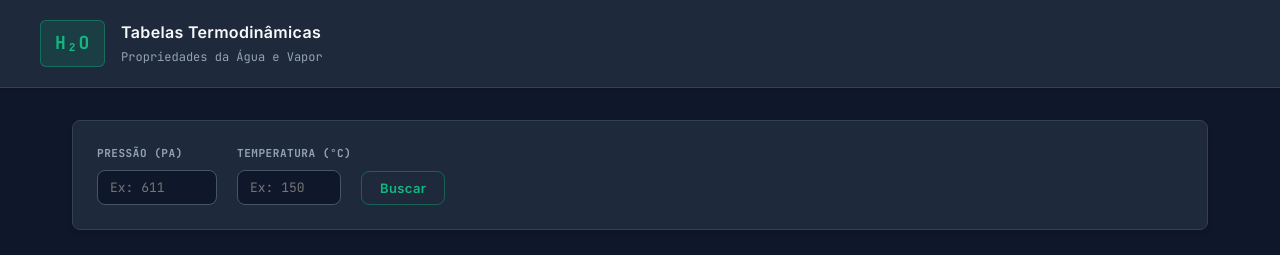
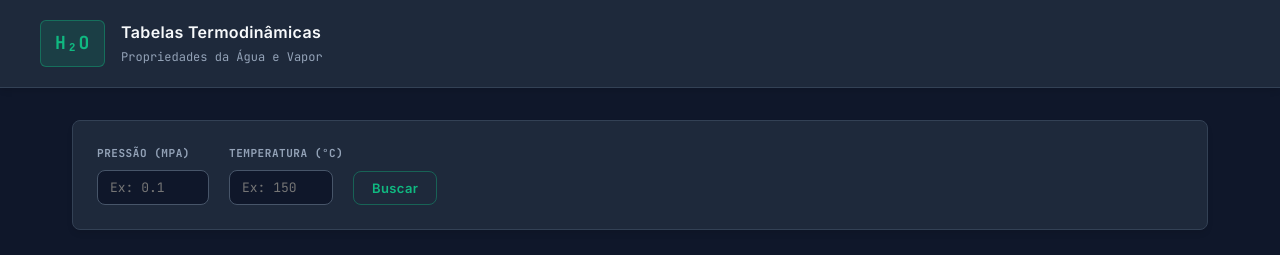
Before and after one commit to samuel-rbt/termodinamica-agua, a React (Vite) app: page / in a window 1280 px wide. Shown: the top 255 px of the page. Built offline with nearby package versions, Linux system fonts and the light colour scheme.

Commit message:
feat: implementa interpolação de Lagrange, escala Pascal e expande banco de dados
Ajustes realizados: 1. Inclusão de memorial de cálculo detalhado. 2. Padronização de unidades para Pascal (Pa). 3. Adição de tabelas de vapor superaquecido para baixas pressões (0.00611 bar).

```diff
--- a/src/App.jsx
+++ b/src/App.jsx
@@ -4,8 +4,8 @@ import { satT, satTHeaders, satTKeys, satTUnits, satP, satPHeaders, satPKeys, sa
 import styles from './App.module.css'
 
 function fmt(v) {
-  if (typeof v !== 'number') return v;
-  if (Math.abs(v) < 0.0001) return v.toExponential(4);
+  if (typeof v !== 'number' || isNaN(v)) return v;
+  if (Math.abs(v) < 0.0001 && v !== 0) return v.toExponential(4);
   if (Math.abs(v) < 10) return parseFloat(v.toPrecision(5)).toString();
   return parseFloat(v.toPrecision(6)).toString();
 }
@@ -18,9 +18,8 @@ function interpQuad(x0, y0, x1, y1, x2, y2, x) {
   return y0 * L0 + y1 * L1 + y2 * L2;
 }
 
-// GERADOR DO MEMORIAL MATEMÁTICO (Lagrange)
 function generateCalcSteps(x0, y0, x1, y1, x2, y2, x, yName="y") {
-  if (x0 === x1 || x1 === x2 || x0 === x2) return ["Erro: Pontos inválidos (Divisão por zero)."];
+  if (x0 === x1 || x1 === x2 || x0 === x2) return ["Erro: Pontos inválidos."];
   const L0 = ((x - x1) * (x - x2)) / ((x0 - x1) * (x0 - x2));
   const L1 = ((x - x0) * (x - x2)) / ((x1 - x0) * (x1 - x2));
   const L2 = ((x - x0) * (x - x1)) / ((x2 - x0) * (x2 - x1));
@@ -29,7 +28,7 @@ function generateCalcSteps(x0, y0, x1, y1, x2, y2, x, yName="y") {
   return [
     `[INTERPOLAÇÃO DE LAGRANGE PARA ENCONTRAR ${yName}]`,
     `➤ Pontos da Tabela Base (x, y):\n   P₀ = (${fmt(x0)}, ${fmt(y0)})\n   P₁ = (${fmt(x1)}, ${fmt(y1)})\n   P₂ = (${fmt(x2)}, ${fmt(y2)})`,
-    `➤ Coeficientes de Ponderação (L):\n   L₀ = (${fmt(x)} - ${fmt(x1)})(${fmt(x)} - ${fmt(x2)}) / (${fmt(x0)} - ${fmt(x1)})(${fmt(x0)} - ${fmt(x2)}) = ${fmt(L0)}\n   L₁ = (${fmt(x)} - ${fmt(x0)})(${fmt(x)} - ${fmt(x2)}) / (${fmt(x1)} - ${fmt(x0)})(${fmt(x1)} - ${fmt(x2)}) = ${fmt(L1)}\n   L₂ = (${fmt(x)} - ${fmt(x0)})(${fmt(x)} - ${fmt(x1)}) / (${fmt(x2)} - ${fmt(x0)})(${fmt(x2)} - ${fmt(x1)}) = ${fmt(L2)}`,
+    `➤ Coeficientes (L):\n   L₀ = (${fmt(x)} - ${fmt(x1)})(${fmt(x)} - ${fmt(x2)}) / (${fmt(x0)} - ${fmt(x1)})(${fmt(x0)} - ${fmt(x2)}) = ${fmt(L0)}\n   L₁ = (${fmt(x)} - ${fmt(x0)})(${fmt(x)} - ${fmt(x2)}) / (${fmt(x1)} - ${fmt(x0)})(${fmt(x1)} - ${fmt(x2)}) = ${fmt(L1)}\n   L₂ = (${fmt(x)} - ${fmt(x0)})(${fmt(x)} - ${fmt(x1)}) / (${fmt(x2)} - ${fmt(x0)})(${fmt(x2)} - ${fmt(x1)}) = ${fmt(L2)}`,
     `➤ Resolução Final:\n   ${yName} = (y₀ × L₀) + (y₁ × L₁) + (y₂ × L₂)\n   ${yName} = (${fmt(y0)} × ${fmt(L0)}) + (${fmt(y1)} × ${fmt(L1)}) + (${fmt(y2)} × ${fmt(L2)})`,
     `➤ Resultado Calculado:\n   ${yName} = ${fmt(y)}`
   ];
@@ -65,149 +64,197 @@ export default function App() {
 
   const handleSearch = useCallback(() => {
     setResult(null); setAnalysis(null); setHighlightVal(null); setTableInfo(null);
-    const valP = parseFloat(inputP);
-    const valT = parseFloat(inputT);
+
+    // INPUTS
+    const valP = parseFloat(inputP); // Em MPa
+    const valT = parseFloat(inputT); // Em °C
     const hasP = !isNaN(valP);
     const hasT = !isNaN(valT);
 
-    if (!hasP && !hasT) { alert("Insira Pressão (em Pascal) e/ou Temperatura."); return; }
-
-    let estado = ""; let memorial = []; let rowData = [];
-    let keys = []; let units = []; let currentT = 0; let s_val = null;
+    if (!hasP && !hasT) { alert("Insira Pressão (MPa) e/ou Temperatura (°C)."); return; }
 
     if (hasT && !hasP) {
+      // 1. APENAS TEMPERATURA
       const pts = findThreePoints(satT, valT, 0);
-      if (pts[0] === -1) { setResult({ error: "Temperatura fora da tabela (Mínimo: 0.01 °C | Máximo: 374.14 °C)." }); return; }
+      if (pts[0] === -1) { setResult({ error: "Temperatura fora da tabela de saturação (0.01 a 374.14 °C)." }); return; }
 
       const steps = generateCalcSteps(satT[pts[0]][0], satT[pts[0]][1], satT[pts[1]][0], satT[pts[1]][1], satT[pts[2]][0], satT[pts[2]][1], valT, "Psat (bar)");
-      rowData = satTKeys.map((_, i) => interpQuad(satT[pts[0]][0], satT[pts[0]][i], satT[pts[1]][0], satT[pts[1]][i], satT[pts[2]][0], satT[pts[2]][i], valT));
+      const row = satT[pts[0]][0] === valT ? [...satT[pts[0]]] : satT[pts[1]][0] === valT ? [...satT[pts[1]]] :
+        [0,1,2,3,4,5,6,7].map(i => interpQuad(satT[pts[0]][0], satT[pts[0]][i], satT[pts[1]][0], satT[pts[1]][i], satT[pts[2]][0], satT[pts[2]][i], valT));
 
-      rowData[1] = rowData[1] * 100000;
-      let tUnits = [...satTUnits]; tUnits[1] = 'Pa';
+      const pBar = row[1];
+      const pMPa = pBar / 10;
 
-      const modRows = satT.map(r => { let nr = [...r]; nr[1] *= 100000; return nr; });
-      let modHeaders = [...satTHeaders]; modHeaders[1] = 'P (Pa)';
+      // Energia Interna u = h - Pv
+      const uf = row[4] - (pMPa * 1000 * row[2]);
+      const ug = row[5] - (pMPa * 1000 * row[3]);
 
-      keys = satTKeys; units = tUnits; currentT = valT; s_val = [rowData[6], rowData[7]];
-      setTableInfo({ headers: modHeaders, rows: modRows, keyIdx: 0 });
       setHighlightVal(valT);
-
+      setTableInfo({ type: 'sat-t' });
       setAnalysis({
         estado: "MISTURA SATURADA (Foco em Temperatura)", color: "var(--accent)",
-        memorial: [`[ENTRADA] Temperatura T = ${valT} °C`, ...steps, `\n[CONVERSÃO FINAL] Psat (Pascal) = Psat(bar) × 100000 = ${fmt(rowData[1])} Pa`],
-        T: valT, s_val: [row[6], row[7]], h_str: `hf: ${fmt(rowData[4])} | hg: ${fmt(rowData[5])}`, s_str: `sf: ${fmt(rowData[6])} | sg: ${fmt(rowData[7])}`
+        memorial: [`[ENTRADA] Temperatura T = ${valT} °C`, ...steps, `\n[ENERGIA INTERNA] Calculada via u = h - Pv`, `[CONVERSÃO] Psat = ${fmt(pBar)} bar / 10 = ${fmt(pMPa)} MPa`],
+        T: valT, s_val: [row[6], row[7]],
+        u_str: `uf: ${fmt(uf)} | ug: ${fmt(ug)}`, h_str: `hf: ${fmt(row[4])} | hg: ${fmt(row[5])}`, s_str: `sf: ${fmt(row[6])} | sg: ${fmt(row[7])}`
       });
-      setResult({ title: `Resultados para T = ${valT} °C`, interped: satT[pts[0]][0] !== valT, keys: satTKeys, units: tUnits, values: rowData, rawVal: valT });
+      setResult({
+        title: `Resultados para T = ${valT} °C`, interped: satT[pts[0]][0] !== valT, rawVal: valT,
+        keys: ['T', 'P', 'vf', 'vg', 'uf', 'ug', 'hf', 'hg', 'sf', 'sg'],
+        units: ['°C', 'MPa', 'm³/kg', 'm³/kg', 'kJ/kg', 'kJ/kg', 'kJ/kg', 'kJ/kg', 'kJ/kg·K', 'kJ/kg·K'],
+        values: [valT, pMPa, row[2], row[3], uf, ug, row[4], row[5], row[6], row[7]]
+      });
 
     } else if (hasP && !hasT) {
-      const valBar = valP / 100000;
+      // 2. APENAS PRESSÃO (MPa)
+      const valBar = valP * 10; // Converte MPa -> Bar pra buscar
       const pts = findThreePoints(satP, valBar, 0);
-      if (pts[0] === -1) { setResult({ error: "Pressão fora da tabela de saturação. (Mínimo: 611 Pa | Máximo: 22.090.000 Pa)." }); return; }
-      const [p0, p1, p2] = pts;
+      if (pts[0] === -1) { setResult({ error: "Pressão fora da tabela de saturação (Mín. 0.000611 MPa a Máx. 22.09 MPa)." }); return; }
 
-      const steps = generateCalcSteps(satP[p0][0], satP[p0][1], satP[p1][0], satP[p1][1], satP[p2][0], satP[p2][1], valBar, "Tsat (°C)");
-      rowData = satPKeys.map((_, i) => interpQuad(satP[p0][0], satP[p0][i], satP[p1][0], satP[p1][i], satP[p2][0], satP[p2][i], valBar));
+      const steps = generateCalcSteps(satP[pts[0]][0], satP[pts[0]][1], satP[pts[1]][0], satP[pts[1]][1], satP[pts[2]][0], satP[pts[2]][1], valBar, "Tsat (°C)");
+      const row = satP[pts[0]][0] === valBar ? [...satP[pts[0]]] : satP[pts[1]][0] === valBar ? [...satP[pts[1]]] :
+        [0,1,2,3,4,5,6,7].map(i => interpQuad(satP[pts[0]][0], satP[pts[0]][i], satP[pts[1]][0], satP[pts[1]][i], satP[pts[2]][0], satP[pts[2]][i], valBar));
 
-      rowData[0] = rowData[0] * 100000;
-      let pUnits = [...satPUnits]; pUnits[0] = 'Pa';
+      const uf = row[4] - (valP * 1000 * row[2]);
+      const ug = row[5] - (valP * 1000 * row[3]);
 
-      const modRows = satP.map(r => { let nr = [...r]; nr[0] *= 100000; return nr; });
-      let modHeaders = [...satPHeaders]; modHeaders[0] = 'P (Pa)';
-
-      keys = satPKeys; units = pUnits; currentT = rowData[1]; s_val = [rowData[6], rowData[7]];
-      setTableInfo({ headers: modHeaders, rows: modRows, keyIdx: 0 });
       setHighlightVal(valP);
-
+      setTableInfo({ type: 'sat-p' });
       setAnalysis({
         estado: "MISTURA SATURADA (Foco em Pressão)", color: "var(--accent)",
-        memorial: [`[ENTRADA EM PASCAL] Pressão P = ${valP} Pa`, `[CONVERSÃO PARA TABELA] P = ${valP} / 100000 = ${fmt(valBar)} bar`, ...steps],
-        T: rowData[1], s_val: [row[6], row[7]], h_str: `hf: ${fmt(rowData[4])} | hg: ${fmt(rowData[5])}`, s_str: `sf: ${fmt(rowData[6])} | sg: ${fmt(rowData[7])}`
+        memorial: [`[ENTRADA] Pressão P = ${valP} MPa`, `[CONVERSÃO TABELA] P = ${valP} × 10 = ${fmt(valBar)} bar`, ...steps, `\n[ENERGIA INTERNA] Calculada via u = h - Pv`],
+        T: row[1], s_val: [row[6], row[7]],
+        u_str: `uf: ${fmt(uf)} | ug: ${fmt(ug)}`, h_str: `hf: ${fmt(row[4])} | hg: ${fmt(row[5])}`, s_str: `sf: ${fmt(row[6])} | sg: ${fmt(row[7])}`
       });
-      setResult({ title: `Resultados para P = ${valP} Pa`, interped: satP[p0][0] !== valBar, keys: satPKeys, units: pUnits, values: rowData, rawVal: rowData[1] });
+      setResult({
+        title: `Resultados para P = ${valP} MPa`, interped: satP[pts[0]][0] !== valBar, rawVal: row[1],
+        keys: ['P', 'Tsat', 'vf', 'vg', 'uf', 'ug', 'hf', 'hg', 'sf', 'sg'],
+        units: ['MPa', '°C', 'm³/kg', 'm³/kg', 'kJ/kg', 'kJ/kg', 'kJ/kg', 'kJ/kg', 'kJ/kg·K', 'kJ/kg·K'],
+        values: [valP, row[1], row[2], row[3], uf, ug, row[4], row[5], row[6], row[7]]
+      });
 
     } else if (hasP && hasT) {
-      const valBar = valP / 100000;
+      // 3. PRESSÃO (MPa) E TEMPERATURA (°C)
+      const valBar = valP * 10;
       const ptsP = findThreePoints(satP, valBar, 0);
-      if (ptsP[0] === -1) { setResult({ error: "Pressão informada não possui dados termodinâmicos tabulados (Mínimo: 611 Pa | Máximo: 22.090.000 Pa)." }); return; }
+      if (ptsP[0] === -1) { setResult({ error: "Pressão fora dos limites termodinâmicos (0.000611 a 22.09 MPa)." }); return; }
 
       const Tsat = interpQuad(satP[ptsP[0]][0], satP[ptsP[0]][1], satP[ptsP[1]][0], satP[ptsP[1]][1], satP[ptsP[2]][0], satP[ptsP[2]][1], valBar);
-      const stepsTsat = generateCalcSteps(satP[ptsP[0]][0], satP[ptsP[0]][1], satP[ptsP[1]][0], satP[ptsP[1]][1], satP[ptsP[2]][0], satP[ptsP[2]][1], valBar, "Tsat");
-
-      memorial.push(`[ENTRADAS] P = ${valP} Pa (${fmt(valBar)} bar) | T = ${valT} °C`);
-      memorial.push(`Determinando a Fronteira de Fase (Tsat):`);
-      memorial.push(...stepsTsat);
+      let memorial = [`[ENTRADAS] P = ${valP} MPa (${fmt(valBar)} bar) | T = ${valT} °C`, `Determinando a Fronteira de Fase (Tsat):`];
+      memorial.push(...generateCalcSteps(satP[ptsP[0]][0], satP[ptsP[0]][1], satP[ptsP[1]][0], satP[ptsP[1]][1], satP[ptsP[2]][0], satP[ptsP[2]][1], valBar, "Tsat"));
 
       if (valT > Tsat + 0.1) {
-        estado = "VAPOR SUPERAQUECIDO";
-        memorial.push(`\n[ANÁLISE DE FASE] T_sistema > Tsat ➔ (${valT} °C > ${fmt(Tsat)} °C)`);
-
+        memorial.push(`\n[ANÁLISE DE FASE] T_sistema > Tsat ➔ (${valT} °C > ${fmt(Tsat)} °C) ➔ VAPOR SUPERAQUECIDO`);
         const { key, table } = findClosestTable(supData, valBar);
         memorial.push(`Buscando em tabela de Vapor (P_ref = ${key} bar).`);
         const ptsT = findThreePoints(table.rows, valT, 0);
 
         if (ptsT[0] === -1) {
-          setResult({ error: `[LIMITE DO BANCO DE DADOS] O estado foi identificado como VAPOR SUPERAQUECIDO. Porém, a tabela disponível mais próxima (P = ${key} bar) abrange temperaturas a partir de ${table.rows[0][0]} °C. O valor T = ${valT} °C não está tabulado.` });
+          setResult({ error: `[LIMITE DO BANCO DE DADOS] A tabela mais próxima (P = ${key} bar) inicia em ${table.rows[0][0]} °C. O valor T=${valT} °C não está tabulado.` });
           return;
         }
 
         memorial.push(`\n[CÁLCULO DA ENTROPIA s]`);
         memorial.push(...generateCalcSteps(table.rows[ptsT[0]][0], table.rows[ptsT[0]][3], table.rows[ptsT[1]][0], table.rows[ptsT[1]][3], table.rows[ptsT[2]][0], table.rows[ptsT[2]][3], valT, "s"));
 
-        rowData = [0,1,2,3].map(i => interpQuad(table.rows[ptsT[0]][0], table.rows[ptsT[0]][i], table.rows[ptsT[1]][0], table.rows[ptsT[1]][i], table.rows[ptsT[2]][0], table.rows[ptsT[2]][i], valT));
-        keys = ['T','v','h','s']; units = ['°C','m³/kg','kJ/kg','kJ/kg·K'];
+        const row = [0,1,2,3].map(i => interpQuad(table.rows[ptsT[0]][0], table.rows[ptsT[0]][i], table.rows[ptsT[1]][0], table.rows[ptsT[1]][i], table.rows[ptsT[2]][0], table.rows[ptsT[2]][i], valT));
 
-        setTableInfo({ headers: table.headers, rows: table.rows, keyIdx: 0 });
+        const u = row[2] - (valP * 1000 * row[1]); // u = h - Pv
+
         setHighlightVal(valT);
-        setAnalysis({ estado, color: "var(--amber)", memorial, T: valT, s_val: rowData[3], h_str: fmt(rowData[2]), s_str: fmt(rowData[3]) });
-        setResult({ title: `Vapor Superaquecido (P = ${valP} Pa, T = ${valT} °C)`, interped: table.rows[ptsT[0]][0] !== valT, keys: ['T','v','h','s'], units: units, values: rowData, rawVal: valT });
+        setTableInfo({ type: 'sup', key });
+        setAnalysis({ estado: "VAPOR SUPERAQUECIDO", color: "var(--amber)", memorial, T: valT, s_val: row[3], u_str: fmt(u), h_str: fmt(row[2]), s_str: fmt(row[3]) });
+        setResult({
+          title: `Vapor Superaquecido (P = ${valP} MPa, T = ${valT} °C)`, interped: table.rows[ptsT[0]][0] !== valT, rawVal: valT,
+          keys: ['T', 'P', 'v', 'u', 'h', 's'], units: ['°C', 'MPa', 'm³/kg', 'kJ/kg', 'kJ/kg', 'kJ/kg·K'], values: [valT, valP, row[1], u, row[2], row[3]]
+        });
 
       } else if (valT < Tsat - 0.1) {
-        estado = "LÍQUIDO COMPRIMIDO";
-        memorial.push(`\n[ANÁLISE DE FASE] T_sistema < Tsat ➔ (${valT} °C < ${fmt(Tsat)} °C)`);
-
-        const { key, table } = findClosestTable(liqData, valBar / 10);
+        memorial.push(`\n[ANÁLISE DE FASE] T_sistema < Tsat ➔ (${valT} °C < ${fmt(Tsat)} °C) ➔ LÍQUIDO COMPRIMIDO`);
+        const { key, table } = findClosestTable(liqData, valP); // A key do liqData já é em MPa
         memorial.push(`Buscando em tabela de Líquido (P_ref = ${key} MPa).`);
         const ptsT = findThreePoints(table.rows, valT, 0);
 
         if (ptsT[0] === -1) {
-          setResult({ error: `[LIMITE DO BANCO DE DADOS] O estado foi identificado como LÍQUIDO COMPRIMIDO. Porém, a tabela disponível mais próxima não abrange a temperatura de ${valT} °C.` });
+          setResult({ error: `[LIMITE DO BANCO DE DADOS] A tabela de líquido mais próxima não abrange a temperatura de ${valT} °C.` });
           return;
         }
 
         memorial.push(`\n[CÁLCULO DA ENTROPIA s]`);
         memorial.push(...generateCalcSteps(table.rows[ptsT[0]][0], table.rows[ptsT[0]][3], table.rows[ptsT[1]][0], table.rows[ptsT[1]][3], table.rows[ptsT[2]][0], table.rows[ptsT[2]][3], valT, "s"));
 
-        rowData = [0,1,2,3].map(i => interpQuad(table.rows[ptsT[0]][0], table.rows[ptsT[0]][i], table.rows[ptsT[1]][0], table.rows[ptsT[1]][i], table.rows[ptsT[2]][0], table.rows[ptsT[2]][i], valT));
-        keys = ['T','v','h','s']; units = ['°C','m³/kg','kJ/kg','kJ/kg·K'];
+        const row = [0,1,2,3].map(i => interpQuad(table.rows[ptsT[0]][0], table.rows[ptsT[0]][i], table.rows[ptsT[1]][0], table.rows[ptsT[1]][i], table.rows[ptsT[2]][0], table.rows[ptsT[2]][i], valT));
 
-        setTableInfo({ headers: table.headers, rows: table.rows, keyIdx: 0 });
+        const u = row[2] - (parseFloat(key) * 1000 * row[1]); // u = h - Pv
+
         setHighlightVal(valT);
-        setAnalysis({ estado, color: "var(--accent)", memorial, T: valT, s_val: rowData[3], h_str: fmt(rowData[2]), s_str: fmt(rowData[3]) });
-        setResult({ title: `Líquido Comprimido (P = ${valP} Pa, T = ${valT} °C)`, interped: table.rows[ptsT[0]][0] !== valT, keys: ['T','v','h','s'], units: units, values: rowData, rawVal: valT });
+        setTableInfo({ type: 'liq', key });
+        setAnalysis({ estado: "LÍQUIDO COMPRIMIDO", color: "var(--accent)", memorial, T: valT, s_val: row[3], u_str: fmt(u), h_str: fmt(row[2]), s_str: fmt(row[3]) });
+        setResult({
+          title: `Líquido Comprimido (P = ${valP} MPa, T = ${valT} °C)`, interped: table.rows[ptsT[0]][0] !== valT, rawVal: valT,
+          keys: ['T', 'P', 'v', 'u', 'h', 's'], units: ['°C', 'MPa', 'm³/kg', 'kJ/kg', 'kJ/kg', 'kJ/kg·K'], values: [valT, valP, row[1], u, row[2], row[3]]
+        });
 
       } else {
-        estado = "MISTURA SATURADA";
-        memorial.push(`\n[ANÁLISE DE FASE] T_sistema ≅ Tsat ➔ (${valT} °C ≅ ${fmt(Tsat)} °C)`);
+        memorial.push(`\n[ANÁLISE DE FASE] T_sistema ≅ Tsat ➔ (${valT} °C ≅ ${fmt(Tsat)} °C) ➔ MISTURA SATURADA`);
         memorial.push(`Extraindo as linhas de saturação do fluido.`);
-        rowData = satPKeys.map((_, i) => interpQuad(satP[ptsP[0]][0], satP[ptsP[0]][i], satP[ptsP[1]][0], satP[ptsP[1]][i], satP[ptsP[2]][0], satP[ptsP[2]][i], valBar));
 
-        rowData[0] = rowData[0] * 100000;
-        let pUnits = [...satPUnits]; pUnits[0] = 'Pa';
-        const modRows = satP.map(r => { let nr = [...r]; nr[0] *= 100000; return nr; });
-        let modHeaders = [...satPHeaders]; modHeaders[0] = 'P (Pa)';
+        const row = [0,1,2,3,4,5,6,7].map(i => interpQuad(satP[ptsP[0]][0], satP[ptsP[0]][i], satP[ptsP[1]][0], satP[ptsP[1]][i], satP[ptsP[2]][0], satP[ptsP[2]][i], valBar));
+        const uf = row[4] - (valP * 1000 * row[2]);
+        const ug = row[5] - (valP * 1000 * row[3]);
 
-        keys = satPKeys; units = pUnits;
-        setTableInfo({ headers: modHeaders, rows: modRows, keyIdx: 0 });
         setHighlightVal(valP);
-        setAnalysis({ estado, color: "var(--accent)", memorial, T: rowData[1], s_val: [rowData[6], rowData[7]], h_str: `hf: ${fmt(rowData[4])} | hg: ${fmt(rowData[5])}`, s_str: `sf: ${fmt(rowData[6])} | sg: ${fmt(rowData[7])}` });
-        setResult({ title: `Mistura Saturada (P = ${valP} Pa)`, interped: satP[ptsP[0]][0] !== valBar, keys: satPKeys, units: pUnits, values: rowData, rawVal: rowData[1] });
+        setTableInfo({ type: 'sat-p' });
+        setAnalysis({ estado: "MISTURA SATURADA", color: "var(--accent)", memorial, T: row[1], s_val: [row[6], row[7]], u_str: `uf: ${fmt(uf)} | ug: ${fmt(ug)}`, h_str: `hf: ${fmt(row[4])} | hg: ${fmt(row[5])}`, s_str: `sf: ${fmt(row[6])} | sg: ${fmt(row[7])}` });
+        setResult({
+          title: `Mistura Saturada (P = ${valP} MPa)`, interped: satP[ptsP[0]][0] !== valBar, rawVal: row[1],
+          keys: ['P', 'Tsat', 'vf', 'vg', 'uf', 'ug', 'hf', 'hg', 'sf', 'sg'],
+          units: ['MPa', '°C', 'm³/kg', 'm³/kg', 'kJ/kg', 'kJ/kg', 'kJ/kg', 'kJ/kg', 'kJ/kg·K', 'kJ/kg·K'],
+          values: [valP, row[1], row[2], row[3], uf, ug, row[4], row[5], row[6], row[7]]
+        });
       }
     }
   }, [inputP, inputT]);
 
+  const getRenderTable = () => {
+    if (!tableInfo) return null;
+    let h = []; let r = []; let kIdx = 0;
+
+    if (tableInfo.type === 'sat-t') {
+      h = ['T (°C)','P (MPa)','vf (m³/kg)','vg (m³/kg)','uf (kJ/kg)','ug (kJ/kg)','hf (kJ/kg)','hg (kJ/kg)','sf (kJ/kg·K)','sg (kJ/kg·K)'];
+      r = satT.map(row => {
+        let pMPa = row[1] / 10;
+        let uf = row[4] - (pMPa * 1000 * row[2]);
+        let ug = row[5] - (pMPa * 1000 * row[3]);
+        return [row[0], pMPa, row[2], row[3], uf, ug, row[4], row[5], row[6], row[7]];
+      });
+      kIdx = 0;
+    } else if (tableInfo.type === 'sat-p') {
+      h = ['P (MPa)','Tsat (°C)','vf (m³/kg)','vg (m³/kg)','uf (kJ/kg)','ug (kJ/kg)','hf (kJ/kg)','hg (kJ/kg)','sf (kJ/kg·K)','sg (kJ/kg·K)'];
+      r = satP.map(row => {
+        let pMPa = row[0] / 10;
+        let uf = row[4] - (pMPa * 1000 * row[2]);
+        let ug = row[5] - (pMPa * 1000 * row[3]);
+        return [pMPa, row[1], row[2], row[3], uf, ug, row[4], row[5], row[6], row[7]];
+      });
+      kIdx = 0;
+    } else if (tableInfo.type === 'sup') {
+      const pMPa = parseFloat(tableInfo.key) / 10;
+      h = ['T (°C)','v (m³/kg)','u (kJ/kg)','h (kJ/kg)','s (kJ/kg·K)'];
+      r = supData[tableInfo.key].rows.map(row => [row[0], row[1], row[2] - (pMPa * 1000 * row[1]), row[2], row[3]]);
+      kIdx = 0;
+    } else if (tableInfo.type === 'liq') {
+      const pMPa = parseFloat(tableInfo.key);
+      h = ['T (°C)','v (m³/kg)','u (kJ/kg)','h (kJ/kg)','s (kJ/kg·K)'];
+      r = liqData[tableInfo.key].rows.map(row => [row[0], row[1], row[2] - (pMPa * 1000 * row[1]), row[2], row[3]]);
+      kIdx = 0;
+    }
+    return { headers: h, rows: r, keyIdx };
+  }
+
+  const renderTable = getRenderTable();
+
   return (
     <div className={styles.app}>
-
       <header className={styles.header}>
         <div className={styles.headerInner}>
           <div className={styles.logo}>
@@ -224,35 +271,16 @@ export default function App() {
 
         <div className={styles.searchBar}>
           <div className={styles.searchGroup}>
-            <label className={styles.searchLabel}>PRESSÃO (Pa)</label>
+            <label className={styles.searchLabel}>PRESSÃO (MPa)</label>
             <div className={styles.searchInput}>
-              {/* O PLACEHOLDER AGORA FAZ SENTIDO (100.000 Pa = 1 bar) */}
-              <input
-                type="number"
-                step="1"
-                min="611"
-                max="22090000"
-                value={inputP}
-                onChange={e => setInputP(e.target.value)}
-                onKeyDown={e => e.key === 'Enter' && handleSearch()}
-                placeholder="Ex: 611"
-              />
+              <input type="number" step="0.0001" min="0.0006" max="22.09" value={inputP} onChange={e => setInputP(e.target.value)} onKeyDown={e => e.key === 'Enter' && handleSearch()} placeholder="Ex: 0.1" />
             </div>
           </div>
 
           <div className={styles.searchGroup}>
             <label className={styles.searchLabel}>TEMPERATURA (°C)</label>
             <div className={styles.searchInput}>
-              <input
-                type="number"
-                step="0.1"
-                min="0.01"
-                max="374.14"
-                value={inputT}
-                onChange={e => setInputT(e.target.value)}
-                onKeyDown={e => e.key === 'Enter' && handleSearch()}
-                placeholder="Ex: 150"
-              />
+              <input type="number" step="0.1" min="0.01" max="374.14" value={inputT} onChange={e => setInputT(e.target.value)} onKeyDown={e => e.key === 'Enter' && handleSearch()} placeholder="Ex: 150" />
               <button onClick={handleSearch} style={{marginLeft: '10px'}}>Buscar</button>
             </div>
           </div>
@@ -264,7 +292,6 @@ export default function App() {
           </div>
         )}
 
-        {/* STATUS COM ENTALPIA E ENTROPIA EM DESTAQUE */}
         {analysis && (
           <div className={styles.memorialContainer} style={{ borderLeftColor: analysis.color }}>
             <h3 style={{ color: analysis.color, margin: '0 0 10px 0', fontSize: '15px', fontFamily: 'var(--font-mono)' }}>
@@ -272,6 +299,10 @@ export default function App() {
             </h3>
 
             <div className={styles.statusHighlight}>
+              <div className={styles.statusItem}>
+                <strong>Energia Interna (u)</strong>
+                <span>{analysis.u_str} <small style={{color:'var(--text3)'}}>kJ/kg</small></span>
+              </div>
               <div className={styles.statusItem}>
                 <strong>Entalpia (h)</strong>
                 <span>{analysis.h_str} <small style={{color:'var(--text3)'}}>kJ/kg</small></span>
@@ -284,9 +315,7 @@ export default function App() {
 
             <div className={styles.memorialText}>
               <strong style={{ color: 'var(--text)', display: 'block', marginBottom: '8px'}}>MEMORIAL DE CÁLCULO E FÓRMULAS:</strong>
-              {analysis.memorial.map((line, i) => (
-                <div key={i} className={styles.memorialLine}>{line}</div>
-              ))}
+              {analysis.memorial.map((line, i) => (<div key={i} className={styles.memorialLine}>{line}</div>))}
             </div>
           </div>
         )}
@@ -315,15 +344,15 @@ export default function App() {
           </div>
         )}
 
-        {tableInfo && tableInfo.headers && (
+        {renderTable && (
           <div className={styles.tableWrap}>
             <table className={styles.table}>
               <thead>
-                <tr>{tableInfo.headers.map(h => <th key={h}>{h}</th>)}</tr>
+                <tr>{renderTable.headers.map((h, i) => <th key={i}>{h}</th>)}</tr>
               </thead>
               <tbody>
-                {tableInfo.rows.map((row, ri) => (
-                  <tr key={ri} className={highlightVal !== null && Math.abs(row[tableInfo.keyIdx] - highlightVal) < 0.0001 ? styles.highlighted : ''}>
+                {renderTable.rows.map((row, ri) => (
+                  <tr key={ri} className={highlightVal !== null && Math.abs(row[renderTable.keyIdx] - highlightVal) < 0.0001 ? styles.highlighted : ''}>
                     {row.map((v, ci) => <td key={ci}>{fmt(v)}</td>)}
                   </tr>
                 ))}
--- a/src/RankineChart.jsx
+++ b/src/RankineChart.jsx
@@ -19,6 +19,7 @@ export default function RankineChart({ analysis, currentResult }) {
   }
 
   const T_low = 40;
+
   const getS = (T) => {
     const row = satT.find(r => r[0] >= T) || satT[satT.length-1];
     return { sf: row[6], sg: row[7] };
```
Also changed, not shown: src/App.module.css (+3 -6 lines), src/index.css (+3 -0 lines).
